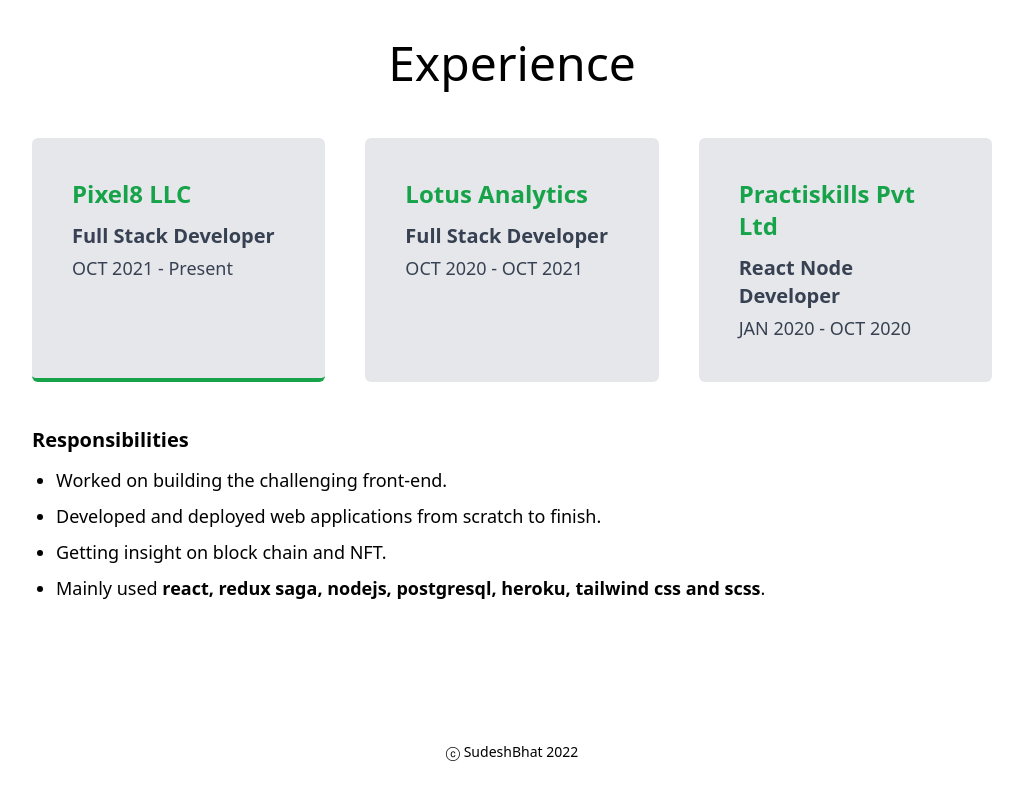
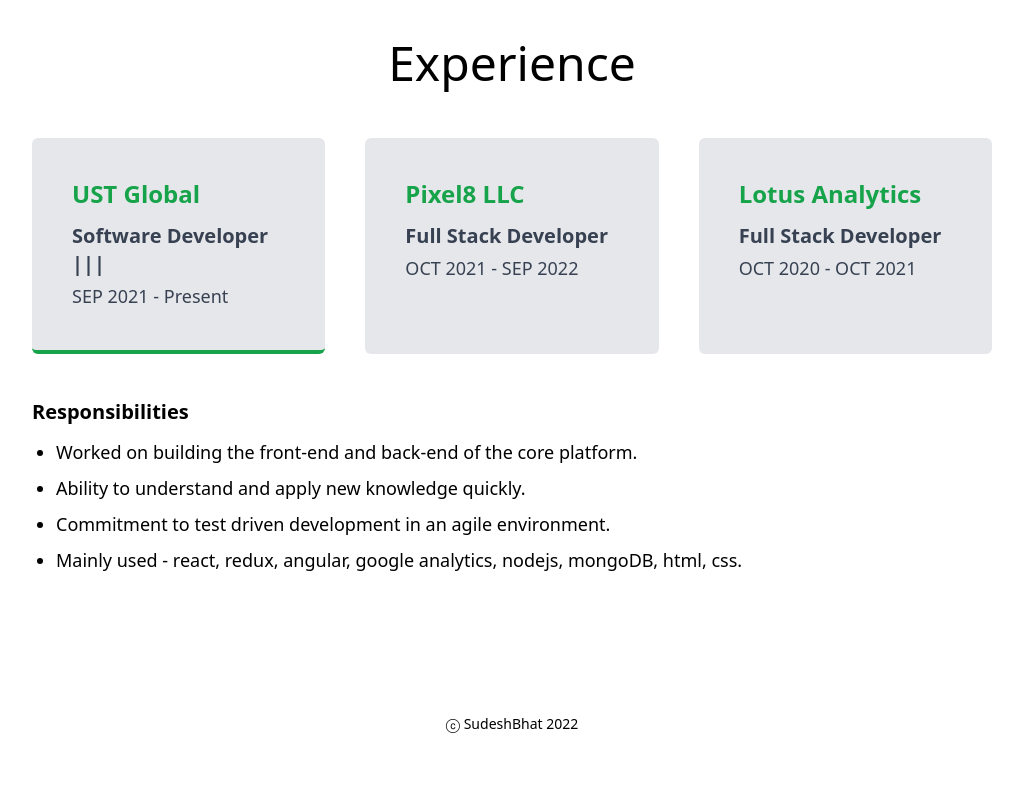
Before and after one commit to bhatsudesh/bhatsudesh, a React (Create React App) app: page / in a window 1280 px wide. Shown: the part 1266-2066 px from the top of the page, without its empty margins (128-1151 px from the left). Built offline with nearby package versions, Linux system fonts and the light colour scheme.

Commit message:
updated Portfolio

```diff
--- a/src/components/About.js
+++ b/src/components/About.js
@@ -5,7 +5,7 @@
     <div className='py-10 md:py-14 lg:py-16'>
       <p className='text-black dark:text-white text-5xl leading-[62px] text-center'>About</p>
       <p className='text-lg text-black dark:text-white py-5'>
-        Hi, I'm a Full-Stack Developer based in Mangalore, India. I create cool web applications using ReactJs, Redux, Saga, TailwindCSS and Javascript in Front-End, NodeJs, ExpressJs, MongoDB, Postgres, Heroku and AWS in Back-End. I enjoy creating things that live on internet.
+        Hi, I'm a Full-Stack Developer based in Mangalore, India. I create cool web applications using <b>ReactJs, Redux, Saga, Angular, TailwindCSS and Javascript in Front-End, NodeJs, ExpressJs, MongoDB, Postgres, Heroku and AWS in Back-End.</b> I enjoy creating things that live on internet.
       </p>
       <div className='flex items-center gap-2 md:gap-4 py-5'>
         <p className='text-8xl font-bold text-green-600 leading-[62px]'>2+</p>
--- a/src/components/Experience.js
+++ b/src/components/Experience.js
@@ -2,15 +2,36 @@
 
 const Experience = () => {
   const [activeExperience, setActiveExperience] = useState(1);
+
+  const experience1 = [
+    'Worked on building the front-end and back-end of the core platform.',
+    'Ability to understand and apply new knowledge quickly.',
+    'Commitment to test driven development in an agile environment.',
+    `Mainly used - react, redux, angular, google analytics,  nodejs, mongoDB, html, css.`
+  ];
+
+  const experience2 = [
+    'Worked on building the challenging front-end.',
+    'Developed web applications from scratch to finish.',
+    'Getting insight on block chain and NFT.',
+    'Mainly used - react, redux saga, nodejs, postgresql, heroku, tailwind css and scss.'
+  ];
+
+  const experience3 = [
+    'Worked on building the front-end and back-end of the core platform.',
+    'Responsible for writing good quality and neat codes.',
+    'Responsible for building performant web applications.',
+    'Mainly used - react, redux saga, micro-frontend,  nodejs, postgresql, aws, material-ui and scss.'
+  ]
 
   return (
     <section id="experience" className='py-10 md:py-14 lg:py-16'>
       <p className='text-black dark:text-white text-5xl leading-[62px] text-center'>Experience</p>
       <div className='py-6 md:py-9 lg:py-11 grid grid-cols-1 md:grid-cols-2 lg:grid-cols-3 gap-5 lg:gap-10'>
         <div className={`${activeExperience === 1 && "border-b-4 border-green-600"} p-6 md:p-8 lg:p-10 bg-gray-200 dark:bg-gray-700 cursor-pointer rounded-md`} onClick={() => setActiveExperience(1)}>
-          <p className='text-green-600 font-bold text-xl lg:text-2xl pb-2'>Pixel8 LLC</p>
-          <p className='text-gray-700 dark:text-gray-400 font-semibold text-lg lg:text-xl py-1'>Full Stack Developer</p>
-          <p className='text-gray-700 dark:text-gray-400 font-medium text-base lg:text-lg'>OCT 2021 - Present</p>
+          <p className='text-green-600 font-bold text-xl lg:text-2xl pb-2'>UST Global</p>
+          <p className='text-gray-700 dark:text-gray-400 font-semibold text-lg lg:text-xl py-1'>Software Developer |||</p>
+          <p className='text-gray-700 dark:text-gray-400 font-medium text-base lg:text-lg'>SEP 2021 - Present</p>
         </div>
         {
           activeExperience === 1
@@ -18,19 +39,20 @@
               <div className='block md:hidden'>
                 <p className='text-black dark:text-white text-lg md:text-xl font-semibold'>Responsibilities</p>
                 <ul style={{ "listStyleType": "disc" }} className='py-2 pl-6'>
-                  <li className='py-1 text-black dark:text-white text-lg'>Worked on building the challenging front-end.</li>
-                  <li className='py-1 text-black dark:text-white text-lg'>Developed and deployed web applications from scratch to finish.</li>
-                  <li className='py-1 text-black dark:text-white text-lg'>Getting insight on block chain and NFT.</li>
-                  <li className='py-1 text-black dark:text-white text-lg'>Mainly used <b>react, redux saga, nodejs, postgresql, heroku, tailwind css and scss</b>.</li>
+                  {
+                    experience1.map((item, index) => (
+                      <li className='py-1 text-black dark:text-white text-lg' key={index}>{item}</li>
+                    ))
+                  }
                 </ul>
               </div>
             )
             : null
         }
         <div className={`${activeExperience === 2 && "border-b-4 border-green-600"} p-6 md:p-8 lg:p-10 bg-gray-200 dark:bg-gray-700 cursor-pointer rounded-md`} onClick={() => setActiveExperience(2)}>
-          <p className='text-green-600 font-bold text-xl lg:text-2xl pb-2'>Lotus Analytics</p>
+          <p className='text-green-600 font-bold text-xl lg:text-2xl pb-2'>Pixel8 LLC</p>
           <p className='text-gray-700 dark:text-gray-400 font-semibold text-lg lg:text-xl py-1'>Full Stack Developer</p>
-          <p className='text-gray-700 dark:text-gray-400 font-medium text-base lg:text-lg'>OCT 2020 - OCT 2021</p>
+          <p className='text-gray-700 dark:text-gray-400 font-medium text-base lg:text-lg'>OCT 2021 - SEP 2022</p>
         </div>
         {
           activeExperience === 2
@@ -38,19 +60,20 @@
               <div className='block md:hidden'>
                 <p className='text-black dark:text-white text-lg md:text-xl font-semibold'>Responsibilities</p>
                 <ul style={{ "listStyleType": "disc" }} className='py-2 pl-6'>
-                  <li className='py-1 text-black dark:text-white text-lg'>Ability to understand and apply new knowledge quickly.</li>
-                  <li className='py-1 text-black dark:text-white text-lg'>Responsible for building performant web applications.</li>
-                  <li className='py-1 text-black dark:text-white text-lg'>Commitment to test driven development in an agile environment.</li>
-                  <li className='py-1 text-black dark:text-white text-lg'>Mainly used <b>react, redux saga, micro-frontend, nodejs, postgresql, aws, material-ui and scss</b>.</li>
+                  {
+                    experience2.map((item, index) => (
+                      <li className='py-1 text-black dark:text-white text-lg' key={index}>{item}</li>
+                    ))
+                  }
                 </ul>
               </div>
             )
             : null
         }
         <div className={`${activeExperience === 3 && "border-b-4 border-green-600"} p-6 md:p-8 lg:p-10 bg-gray-200 dark:bg-gray-700 cursor-pointer rounded-md`} onClick={() => setActiveExperience(3)}>
-          <p className='text-green-600 font-bold text-xl lg:text-2xl pb-2'>Practiskills Pvt Ltd</p>
-          <p className='text-gray-700 dark:text-gray-400 font-semibold text-lg lg:text-xl py-1'>React Node Developer</p>
-          <p className='text-gray-700 dark:text-gray-400 font-medium text-base lg:text-lg'>JAN 2020 - OCT 2020</p>
+          <p className='text-green-600 font-bold text-xl lg:text-2xl pb-2'>Lotus Analytics</p>
+          <p className='text-gray-700 dark:text-gray-400 font-semibold text-lg lg:text-xl py-1'>Full Stack Developer</p>
+          <p className='text-gray-700 dark:text-gray-400 font-medium text-base lg:text-lg'>OCT 2020 - OCT 2021</p>
         </div>
         {
           activeExperience === 3
@@ -58,10 +81,11 @@
               <div className='block md:hidden'>
                 <p className='text-black dark:text-white text-lg md:text-xl font-semibold'>Responsibilities</p>
                 <ul style={{ "listStyleType": "disc" }} className='py-2 pl-6'>
-                  <li className='py-1 text-black dark:text-white text-lg'>Part of core development team of <b><a href="https://www.practiskills.com/">Practiskills.com</a></b>.</li>
-                  <li className='py-1 text-black dark:text-white text-lg'>Built multiple reusable components.</li>
-                  <li className='py-1 text-black dark:text-white text-lg'>Responsible for writing good quality and neat codes.</li>
-                  <li className='py-1 text-black dark:text-white text-lg'>Mainly used <b>nodejs, mongodb, expressjs, fastify, react and tailwind css</b>.</li>
+                  {
+                    experience3.map((item, index) => (
+                      <li className='py-1 text-black dark:text-white text-lg' key={index}>{item}</li>
+                    ))
+                  }
                 </ul>
               </div>
             )
@@ -74,10 +98,11 @@
           activeExperience === 1
             ? (
               <ul style={{ "listStyleType": "disc" }} className='py-2 pl-6'>
-                <li className='py-1 text-black dark:text-white text-lg'>Worked on building the challenging front-end.</li>
-                <li className='py-1 text-black dark:text-white text-lg'>Developed and deployed web applications from scratch to finish.</li>
-                <li className='py-1 text-black dark:text-white text-lg'>Getting insight on block chain and NFT.</li>
-                <li className='py-1 text-black dark:text-white text-lg'>Mainly used <b>react, redux saga, nodejs, postgresql, heroku, tailwind css and scss</b>.</li>
+                {
+                  experience1.map((item, index) => (
+                    <li className='py-1 text-black dark:text-white text-lg' key={index}>{item}</li>
+                  ))
+                }
               </ul>
             )
             : null
@@ -86,10 +111,11 @@
           activeExperience === 2
             ? (
               <ul style={{ "listStyleType": "disc" }} className='py-2 pl-6'>
-                <li className='py-1 text-black dark:text-white text-lg'>Ability to understand and apply new knowledge quickly.</li>
-                <li className='py-1 text-black dark:text-white text-lg'>Responsible for building performant web applications.</li>
-                <li className='py-1 text-black dark:text-white text-lg'>Commitment to test driven development in an agile environment.</li>
-                <li className='py-1 text-black dark:text-white text-lg'>Mainly used <b>react, redux saga, micro-frontend, nodejs, postgresql, aws, material-ui and scss</b>.</li>
+                {
+                  experience2.map((item, index) => (
+                    <li className='py-1 text-black dark:text-white text-lg' key={index}>{item}</li>
+                  ))
+                }
               </ul>
             )
             : null
@@ -98,10 +124,11 @@
           activeExperience === 3
             ? (
               <ul style={{ "listStyleType": "disc" }} className='py-2 pl-6'>
-                <li className='py-1 text-black dark:text-white text-lg'>Part of core development team of <b><a href="https://www.practiskills.com/">Practiskills.com</a></b>.</li>
-                <li className='py-1 text-black dark:text-white text-lg'>Built multiple reusable components.</li>
-                <li className='py-1 text-black dark:text-white text-lg'>Responsible for writing good quality and neat codes.</li>
-                <li className='py-1 text-black dark:text-white text-lg'>Mainly used <b>nodejs, mongodb, expressjs, fastify, react and tailwind css</b>.</li>
+                {
+                  experience3.map((item, index) => (
+                    <li className='py-1 text-black dark:text-white text-lg' key={index}>{item}</li>
+                  ))
+                }
               </ul>
             )
             : null
--- a/src/components/Header.js
+++ b/src/components/Header.js
@@ -26,7 +26,7 @@
         <div className="flex gap-4 md:gap-6 lg:gap-8 items-center font-light text-sm md:text-base lg:text-lg">
           <Link to="experience" className="cursor-pointer" smooth={true} duration={1000}>Experience</Link>
           <a
-            href="https://drive.google.com/file/d/1z6cqo_rZwmC4fD_NYUTacTLNSJI0rqHs/view?usp=sharing"
+            href="https://drive.google.com/file/d/1bd_lr7n0MK0RcDrZzA01V3DuOFr6CK2L/view?usp=share_link"
             target="_blank"
             rel="noreferrer"
           >
--- a/src/components/HeroSection.js
+++ b/src/components/HeroSection.js
@@ -1,5 +1,5 @@
 import React from 'react';
-import sudesh from '../images/sudesh.jpeg';
+import sudesh from '../images/sudesh.JPG';
 
 const HeroSection = () => {
   return (
@@ -10,7 +10,7 @@
           <p className='text-base text-gray-500 py-2'>Full-Stack Developer</p>
           <div className='flex gap-4 items-center pt-5'>
             <a
-              href="https://drive.google.com/file/d/1z6cqo_rZwmC4fD_NYUTacTLNSJI0rqHs/view?usp=sharing"
+              href="https://drive.google.com/file/d/1bd_lr7n0MK0RcDrZzA01V3DuOFr6CK2L/view?usp=share_link"
               target="_blank"
               rel="noreferrer"
             >
```
Also changed, not shown: 1 other file (tests, documents, lock files or other folders).
